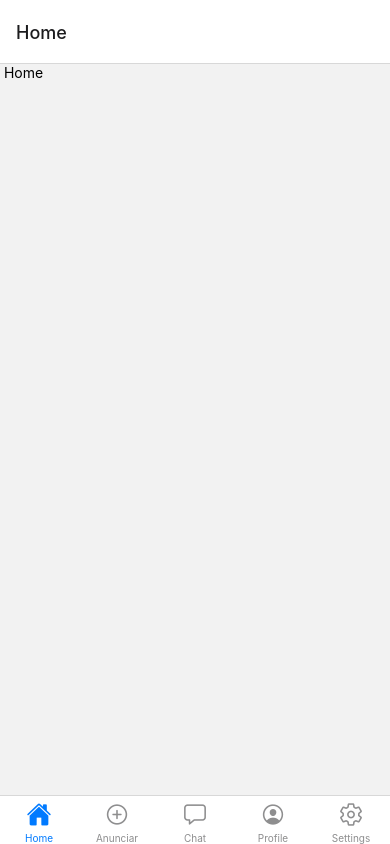
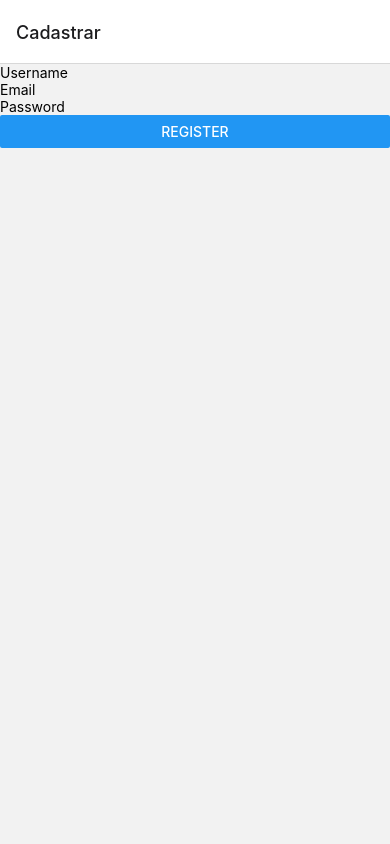
Before and after one commit to Barros313/BookSwap-Expo, a React Native app in the folder frontend/: screen / in a window 390 px wide. Built offline with nearby package versions, Linux system fonts and the light colour scheme.

Commit message:
Added authentication flow to the app to display login and register screens

```diff
--- a/frontend/App.js
+++ b/frontend/App.js
@@ -1,17 +1,21 @@
-import { useCallback } from 'react';
+import {useCallback, useEffect, useState} from 'react';
 
 import { StatusBar } from 'expo-status-bar';
-import { StyleSheet, View } from 'react-native';
+import {ActivityIndicator, StyleSheet, View} from 'react-native';
 import { NavigationContainer } from '@react-navigation/native';
 import Constants from 'expo-constants';
 import { createBottomTabNavigator } from '@react-navigation/bottom-tabs';
+import {createNativeStackNavigator} from "@react-navigation/native-stack";
 import { Ionicons } from '@expo/vector-icons';
 import { useFonts } from 'expo-font';
 import * as SplashScreen from 'expo-splash-screen';
 
 import { Home, Profile, Publish, Chat, Settings } from './components';
+import Login from './components/authentication/Login';
+import Register from "./components/authentication/Register";
 
 const Tab = createBottomTabNavigator();
+const Stack = createNativeStackNavigator();
 
 SplashScreen.preventAutoHideAsync();
 
@@ -19,6 +23,16 @@ export default function App() {
   const [fontsLoaded, fontError] = useFonts({
     'Kavoon-Regular': require('./assets/fonts/Kavoon-Regular.ttf'),
   });
+
+  const [isAuthenticated, setIsAuthenticated] = useState(false);
+  const [isLoading, setIsLoading] = useState(true);
+
+  useEffect(() => {
+    setTimeout(() => {
+      setIsAuthenticated(false);
+      setIsLoading(false);
+    }, 1000)
+  }, []);
 
   const onLayoutRootView = useCallback(async () => {
     if (fontsLoaded || fontError) {
@@ -30,7 +44,13 @@ export default function App() {
     return null;
   }
 
-
+  if (isLoading) {
+    return (
+      <View style={styles.loadingContainer}>
+        <ActivityIndicator size='large' />
+      </View>
+    );
+  }
 
   return (
     <View style={styles.container} onLayout={onLayoutRootView}>
@@ -38,6 +58,7 @@ export default function App() {
 
       <NavigationContainer>
 
+        { isAuthenticated ? (
           <Tab.Navigator>
             <Tab.Screen
             name="Home"
@@ -96,6 +117,13 @@ export default function App() {
             />
 
           </Tab.Navigator>
+        ) : (
+            <Stack.Navigator>
+              <Stack.Screen name="Cadastrar" component={Register} />
+              <Stack.Screen name="Login" component={Login} />
+            </Stack.Navigator>
+        ) }
+
 
       </NavigationContainer>
 
@@ -107,10 +135,17 @@ const styles = StyleSheet.create({
   container: {
     flex: 1,
     marginTop: Constants.statusBarHeight,
-  }, tabHeader: {
+  },
+  tabHeader: {
     backgroundColor: '#3498DB',
-  }, tabHeaderTitle: {
+  },
+  tabHeaderTitle: {
     fontFamily: 'Kavoon-Regular',
     color: '#000000'
+  },
+  loadingContainer: {
+    flex: 1,
+    justifyContent: 'center',
+    alignItems: 'center'
   }
 });
```
Lines whose indentation alone changed are shown as unchanged.
